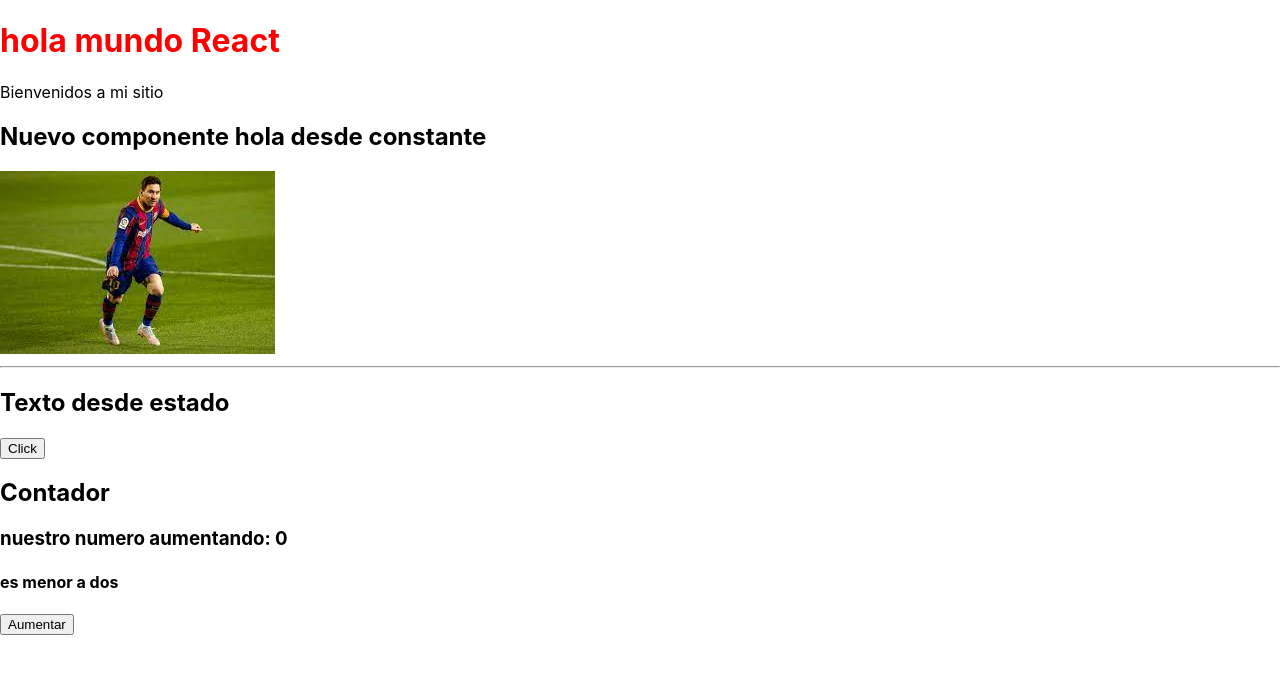
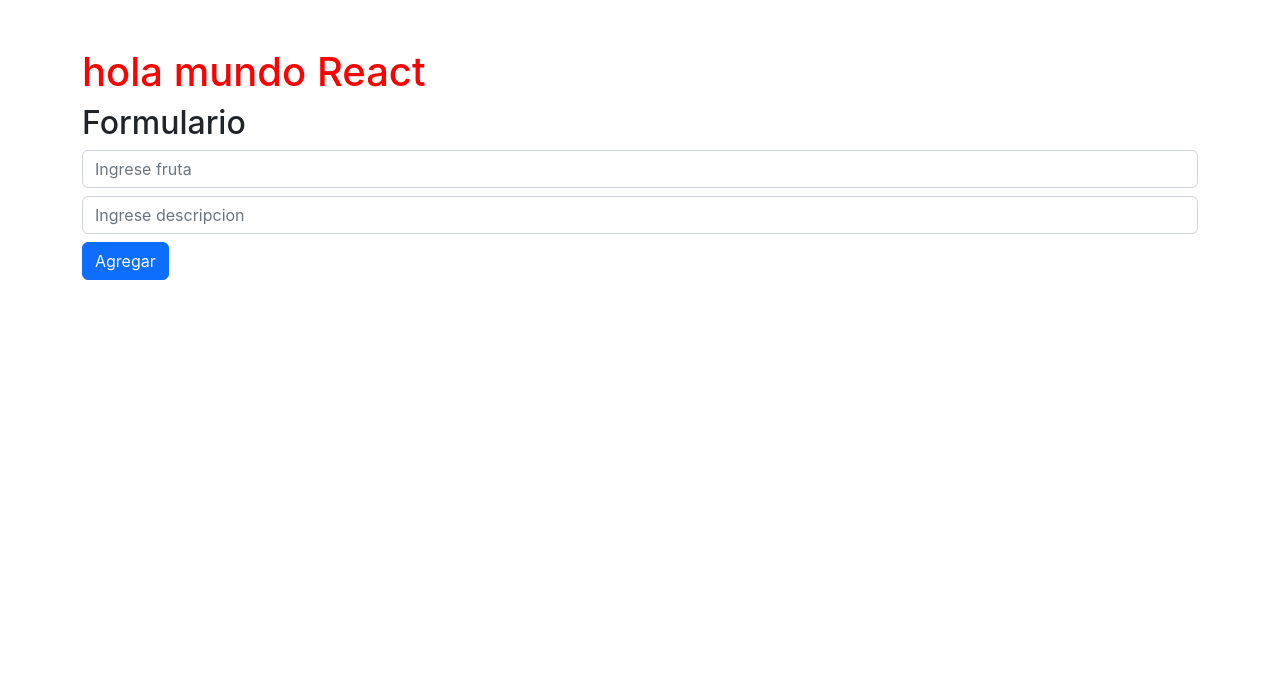
Before and after one commit to fredyvelasquezgt/PracticeWebApp, a React (Create React App) app: page / in a window 1280 px wide. Shown: the top 674 px of the page. Built offline with nearby package versions, Linux system fonts and the light colour scheme.

Commit message:
bootstrao added

```diff
--- a/public/index.html
+++ b/public/index.html
@@ -25,6 +25,12 @@
       Learn how to configure a non-root public URL by running `npm run build`.
     -->
     <title>React App</title>
+    <link
+      rel="stylesheet"
+      href="https://cdn.jsdelivr.net/npm/bootstrap@5.2.0-beta1/dist/css/bootstrap.min.css"
+      integrity="sha384-0evHe/X+R7YkIZDRvuzKMRqM+OrBnVFBL6DOitfPri4tjfHxaWutUpFmBp4vmVor"
+      crossorigin="anonymous"
+    />
   </head>
   <body>
     <noscript>You need to enable JavaScript to run this app.</noscript>
--- a/src/App.js
+++ b/src/App.js
@@ -1,17 +1,21 @@
 import React from "react";
-import Parrafo from "./components/Parrafo";
-import Variables from "./components/Variables";
-import Evento from "./components/Evento";
-import Contador from "./components/Contador";
+import Formulario from "./components/Formulario";
+// import Parrafo from "./components/Parrafo";
+// import Variables from "./components/Variables";
+// import Evento from "./components/Evento";
+// import Contador from "./components/Contador";
+import Listas from "./components/Listas";
 
 function App() {
   return (
-    <div>
+    <div className="container mt-5">
       <h1>hola mundo React</h1>
-      <Parrafo />
+      {/* <Parrafo />
       <Variables />
       <Evento />
-      <Contador />
+      <Contador /> */}
+      {/* <Listas /> */}
+      <Formulario />
     </div>
   );
 }
--- /dev/null
+++ b/src/components/Formulario.jsx
@@ -0,0 +1,22 @@
+import React from 'react'
+
+const Formulario = () => {
+    return (
+        <div>
+            <h2>Formulario</h2>
+            <form>
+                <input type="text"
+                placeholder="Ingrese fruta"
+                className="form-control mb-2"
+                />
+                  <input type="text"
+                placeholder="Ingrese descripcion"
+                className="form-control mb-2"
+                />
+            </form>
+            <button className="btn btn-primary btn-block">Agregar</button>
+        </div>
+    )
+}
+
+export default Formulario
--- /dev/null
+++ b/src/components/Listas.jsx
@@ -0,0 +1,35 @@
+import React, {useState} from 'react'
+
+const Listas = () => {
+
+    const estadoInicial = [
+        {id: 1, texto: 'tarea 1'},
+        {id: 2, texto: 'tarea 2'},
+        {id: 3, texto: 'tarea 3'},
+    ]
+
+    const [lista, setLista] = useState(estadoInicial)
+
+    const agregarElemento = () => {
+        console.log('click')
+        setLista([...lista,
+            {id: 4, texto: 'tarea 4'},
+
+        ])
+    }
+
+    return (
+        <div>
+            <h2>Listas</h2>
+            {
+                lista.map((item, index) => (
+                    <h4 key={index}>{item.texto}</h4>
+                ))
+            }
+
+            <button onClick={() => agregarElemento()}>Agregar</button>
+        </div>
+    )
+}
+
+export default Listas
```
